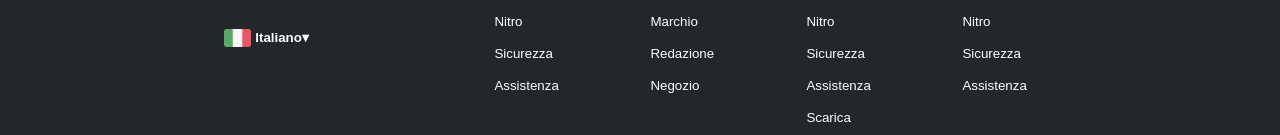
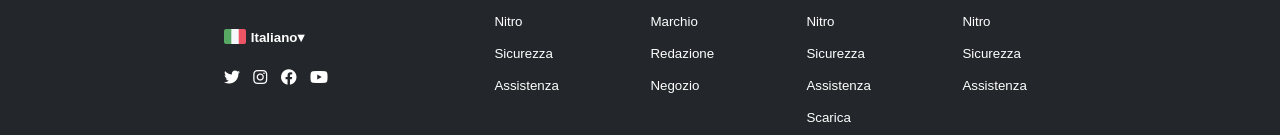
Before and after one commit to scarlett-troncoso/htmlcss-discord, a plain HTML site: page index.html in a window 1280 px wide. Shown: the part 3321-3456 px from the top of the page. Drawn offline with Linux system fonts and the light colour scheme.

Commit message:
add icons social footer

```diff
--- a/index.html
+++ b/index.html
@@ -147,7 +147,10 @@
                         <img src="./img/ita.png" alt="img_bandiera_italia">
                         <h5>Italiano</h5>
                         <div class="log_soc">
-
+                            <i class="fa-brands fa-twitter"></i>
+                            <i class="fa-brands fa-instagram"></i>
+                            <i class="fa-brands fa-facebook"></i>
+                            <i class="fa-brands fa-youtube"></i>
                         </div>
                     </div>
 
@@ -206,6 +209,10 @@
                 <div class="logo"></div>
                 <div class="button"></div>
             </div>
+
+            <div>
+
+            </div>
         </section>
     </footer>
 
--- a/style.css
+++ b/style.css
@@ -330,23 +330,27 @@ footer>section{
     padding-bottom: 15%;
 }
 
-.languaje{
-    height: 18px;
-}
-
 .languaje>img{
-   height: 100%;
+   height: 15px;
 }
 
 .languaje>h5{
     font-size: smaller;
-    vertical-align: 5px;
+    vertical-align: 2px;
     color: var(--white);
     display: inline-block;
 }
 
 .languaje h5::after{
     content: '\25BE';
+}
+
+.log_soc{
+    display: flex;
+    justify-content: space-between;
+    width: 50%;
+    color: var(--white);
+    padding-top: 10%;
 }
 
 .col-4 {
```
